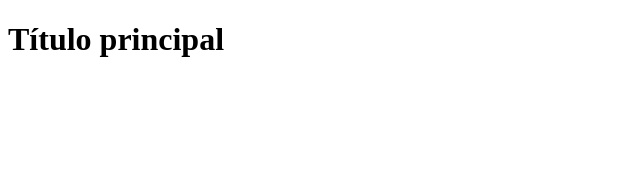
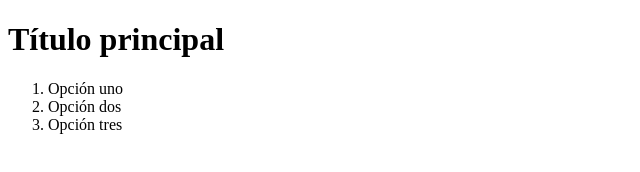
Before and after one commit to marcosOjedaEscalante/02_gitavanzado, a plain HTML site: page index.html in a window 1280 px wide. Shown: the whole page, without its empty margins (0-640 px from the left). Drawn offline with Linux system fonts and the light colour scheme.

Commit message:
segundo commit

```diff
--- a/index.html
+++ b/index.html
@@ -9,5 +9,12 @@
     <header>
         <h1>Título principal</h1>
     </header>
+    <nav>
+        <ol>
+            <li>Opción uno</li>
+            <li>Opción dos</li>
+            <li>Opción tres</li>
+        </ol>
+    </nav>
 </body>
 </html>
```
